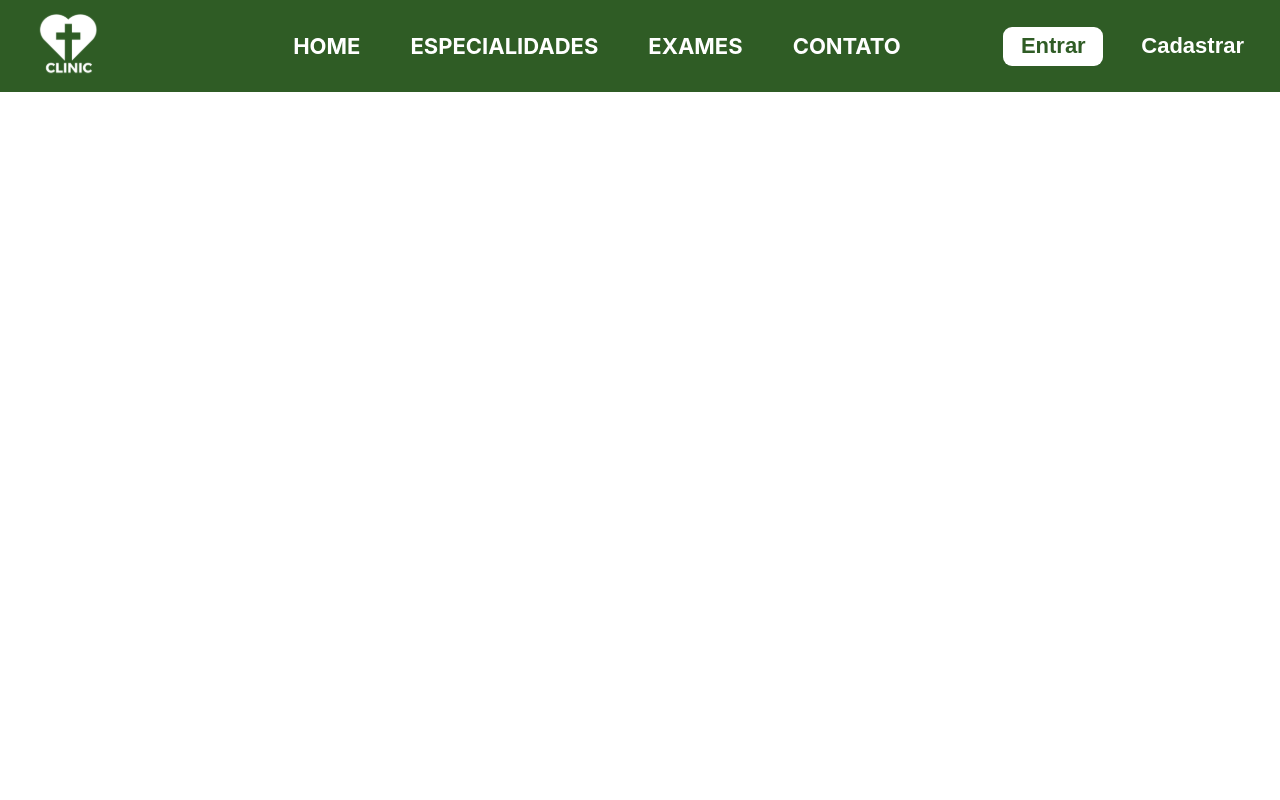
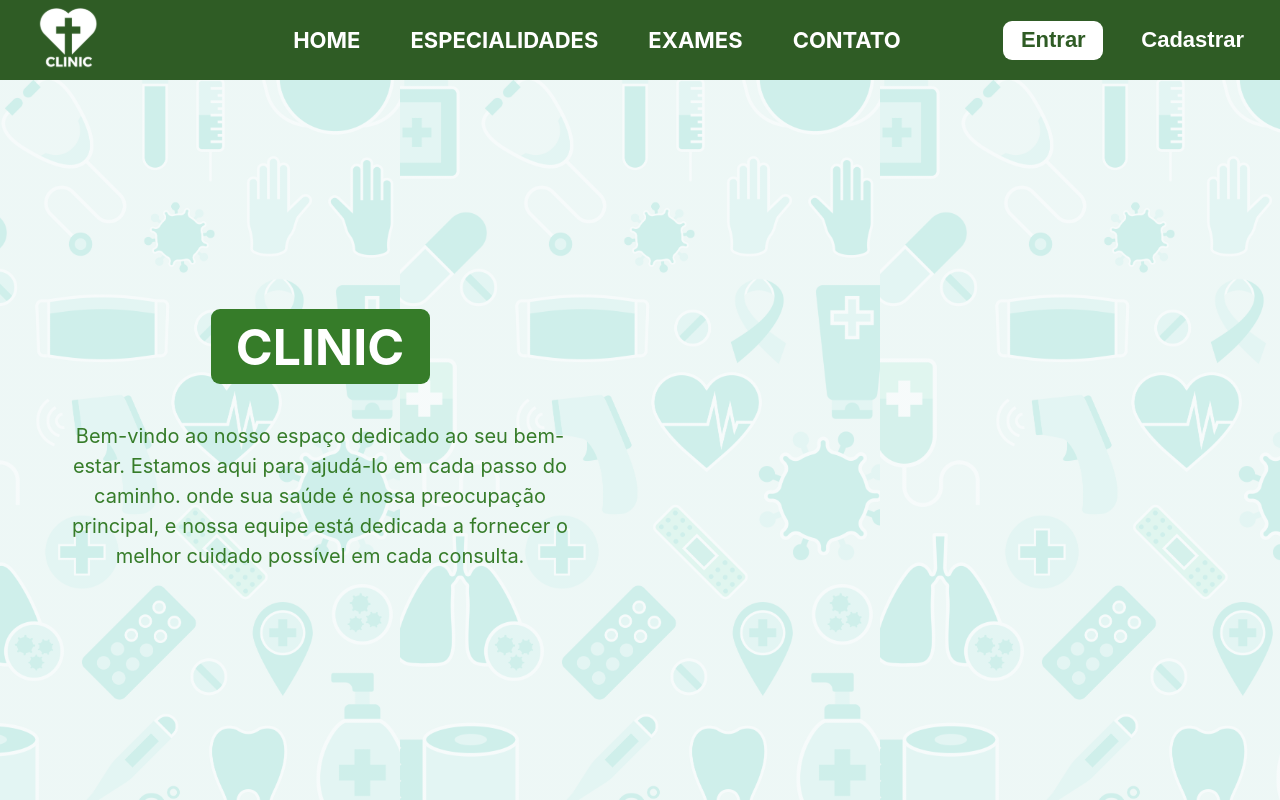
Before and after one commit to JhonatanBS/Clinic, a React (Create React App) app in the folder front-end/: page / in a window 1280 px wide. Built offline with nearby package versions, Linux system fonts and the light colour scheme.

Commit message:
Creating section main from application

```diff
--- a/front-end/src/App.tsx
+++ b/front-end/src/App.tsx
@@ -1,11 +1,19 @@
-import styles from './App.module.css';
+import styles from "./App.module.css";
 
 import { Header } from './components/Header';
+import { Main } from './components/Main';
 
 function App() {
   return (
     <div className={styles.app}>
+
       <Header />
+      <Main />
+
+
+      <section>
+
+      </section>
     </div>
   );
 }
--- a/front-end/src/components/Header/styles.module.css
+++ b/front-end/src/components/Header/styles.module.css
@@ -1,6 +1,6 @@
 header {
   width: 100%;
-  height: 92px;
+  height: 10vh;
 
   background-color: var(--green-100);
 
--- /dev/null
+++ b/front-end/src/components/Main/index.tsx
@@ -0,0 +1,30 @@
+import styles from "./styles.module.css";
+
+export function Main() {
+  return (
+    <main className={styles.home}>
+
+      <div className={styles.titleClinic}>
+        <div>
+          <h1>
+            Clinic
+          </h1>
+
+        </div>
+
+        <p>
+          Bem-vindo ao nosso espaço dedicado ao seu bem-estar.
+          Estamos aqui para ajudá-lo em cada passo do caminho.
+          onde sua saúde é nossa preocupação principal, e nossa
+          equipe está dedicada a fornecer o melhor cuidado
+          possível em cada consulta.
+        </p>
+      </div>
+
+      <div className={styles.carouselPhotos}>
+
+      </div>
+
+    </main>
+  )
+}
--- /dev/null
+++ b/front-end/src/components/Main/styles.module.css
@@ -0,0 +1,65 @@
+.home {
+  width: "100%";
+  height: 90vh;
+
+  background-image: linear-gradient(rgba(255, 255, 255, 0.5), rgba(255, 255, 255, 0.5)),url("../../assets/background.jpg");
+
+  background-size: contain;
+  background-position: center;
+  background-color: rgba(255, 255, 255, 0.5);
+
+  display: flex;
+  flex-direction: row;
+
+  z-index: 0;
+}
+
+.titleClinic {
+  width: 50%;
+
+  display: flex;
+  flex-direction: column;
+  justify-content: center;
+  align-items: center;
+
+}
+
+.titleClinic div {
+  width: 219px;
+  height: 75px;
+
+  border-radius: 9px;
+
+  background-color: var(--green-200);
+
+  display: flex;
+  justify-content: center;
+  align-items: center;
+
+  margin-bottom: 37px;
+}
+
+.titleClinic h1 {
+  font-size: 50px;
+
+  color: var(--white);
+
+  text-transform: uppercase;
+
+}
+
+.titleClinic p {
+  height: 150px;
+  width: 507px;
+
+  font-size: 20px;
+
+  color: var(--green-200);
+
+  text-align: center;
+  line-height: 1.5;
+}
+
+.carouselPhotos {
+  width: 50%;
+}
--- a/front-end/src/index.css
+++ b/front-end/src/index.css
@@ -32,9 +32,6 @@ body {
     sans-serif;
   -webkit-font-smoothing: antialiased;
   -moz-osx-font-smoothing: grayscale;
+
+  min-height: 100vh;
 }
-
-code {
-  font-family: source-code-pro, Menlo, Monaco, Consolas, 'Courier New',
-    monospace;
-}
```
Also changed, not shown: front-end/src/assets/background.jpg (added).
